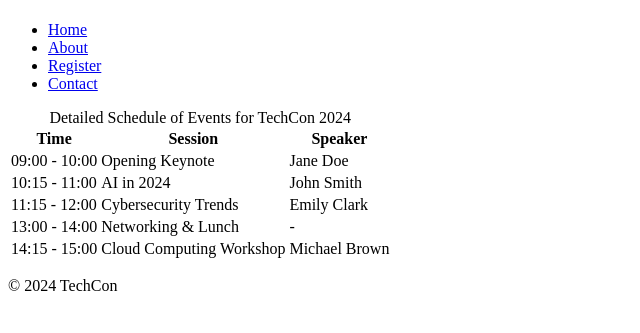
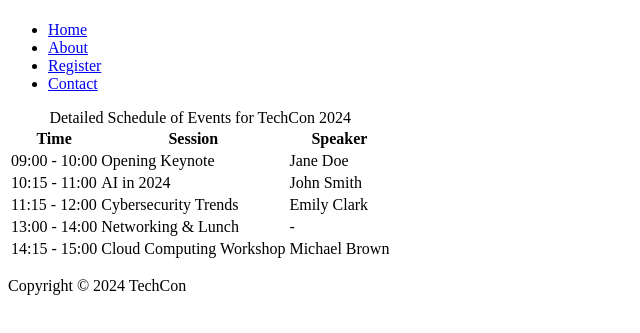
Before and after one commit to Poshdesigner/TechCon_HTML, a plain HTML site: page techcon_website/schedule.html in a window 1280 px wide. Shown: the part 59-392 px from the top of the page, without its empty margins (0-640 px from the left). Drawn offline with Linux system fonts and the light colour scheme.

Commit message:
Fix footer: add explicit 'Copyright' text

```diff
--- a/techcon_website/schedule.html
+++ b/techcon_website/schedule.html
@@ -58,7 +58,10 @@
     </main>
 
     <footer>
-        <p>&copy; 2024 TechCon</p>
+        <footer>
+    <p>Copyright &copy; 2024 TechCon</p>
+</footer>
+
     </footer>
 </body>
 </html>
```
